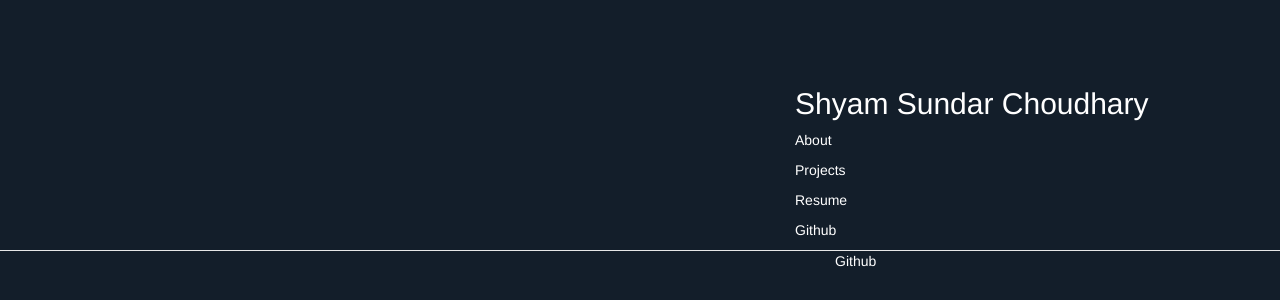
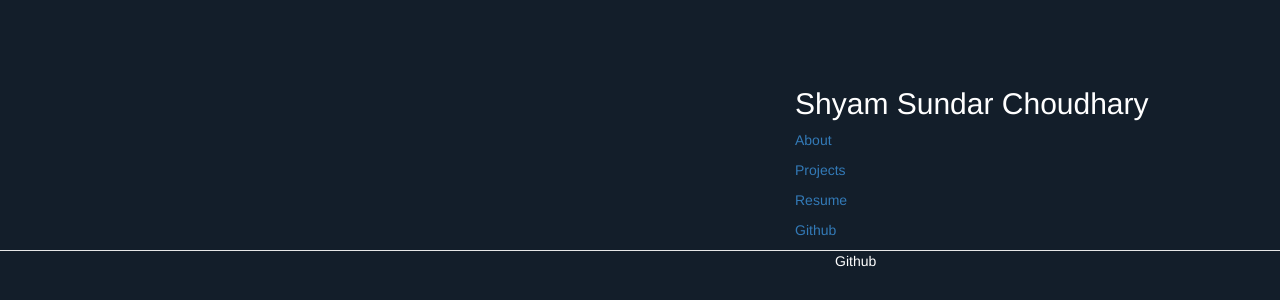
Before and after one commit to iMshyam/imshyam.github.io, a plain HTML site: page index.html in a window 1280 px wide. Shown: the part 500-800 px from the top of the page. Drawn offline with nearby package versions, Linux system fonts and the light colour scheme.

Commit message:
Update index.html

```diff
--- a/index.html
+++ b/index.html
@@ -17,10 +17,10 @@
                         </div>
                         <div class="col-md-4">
                             <h2 style="color:#ffffff">Shyam Sundar Choudhary</h2>
-                            <p style="color:#ffffff">About</p>
-                            <p style="color:#ffffff">Projects</p>
-                            <p style="color:#ffffff">Resume</p>
-                            <p style="color:#ffffff">Github</p>
+                            <p style="color:#ffffff"><a href="http://about.me/meshyam">About</a></p>
+                            <p style="color:#ffffff"><a href="https://github.com/iMshyam">Projects</a></p>
+                            <p style="color:#ffffff"><a href="https://www.dropbox.com/s/isift76dnvoit2l/resume.pdf?dl=0">Resume</a></p>
+                            <p style="color:#ffffff"><a href="https://github.com/iMshyam">Github</a></p>
                         </div>
                     </div>
                 </div>
```
